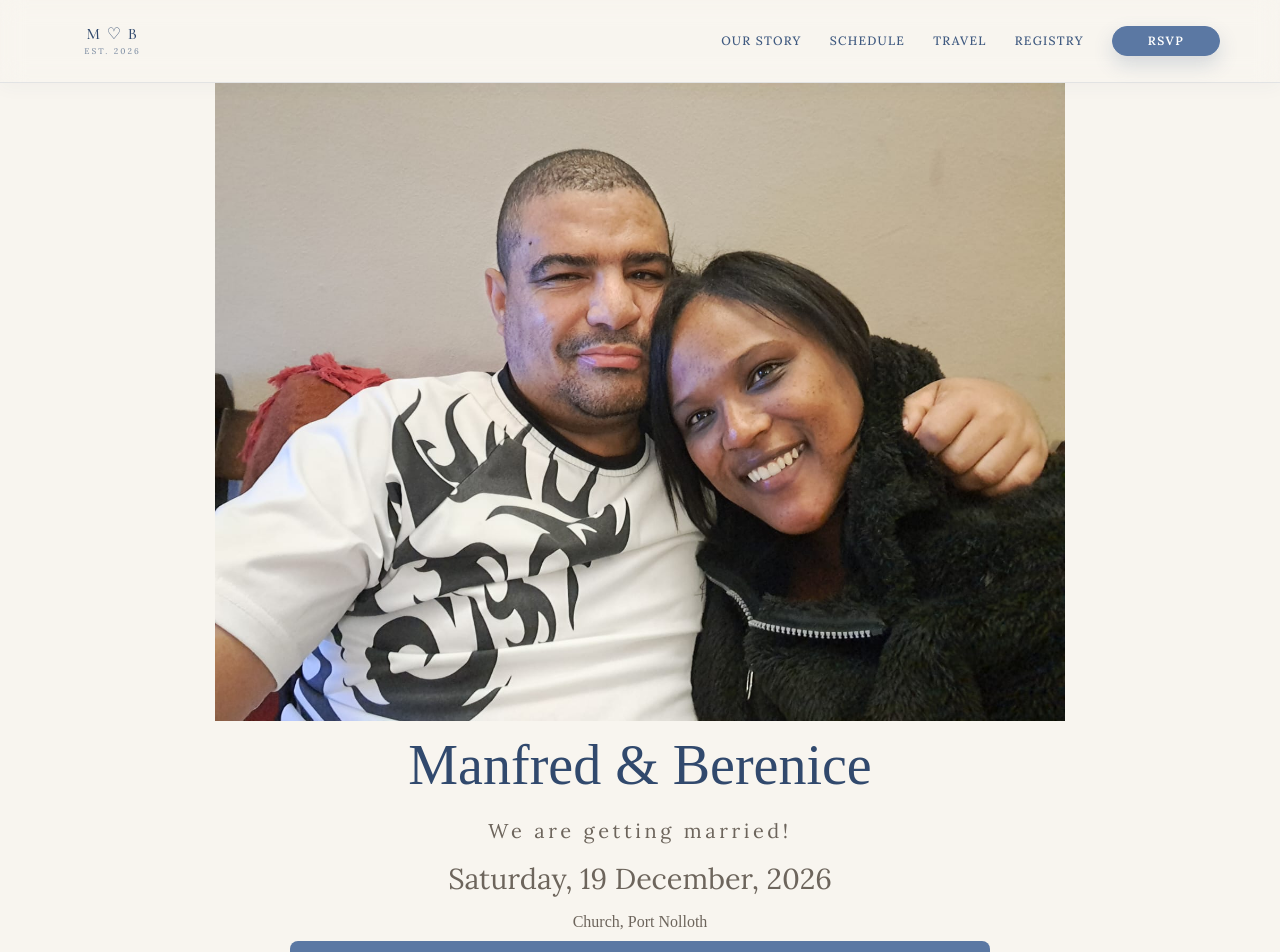
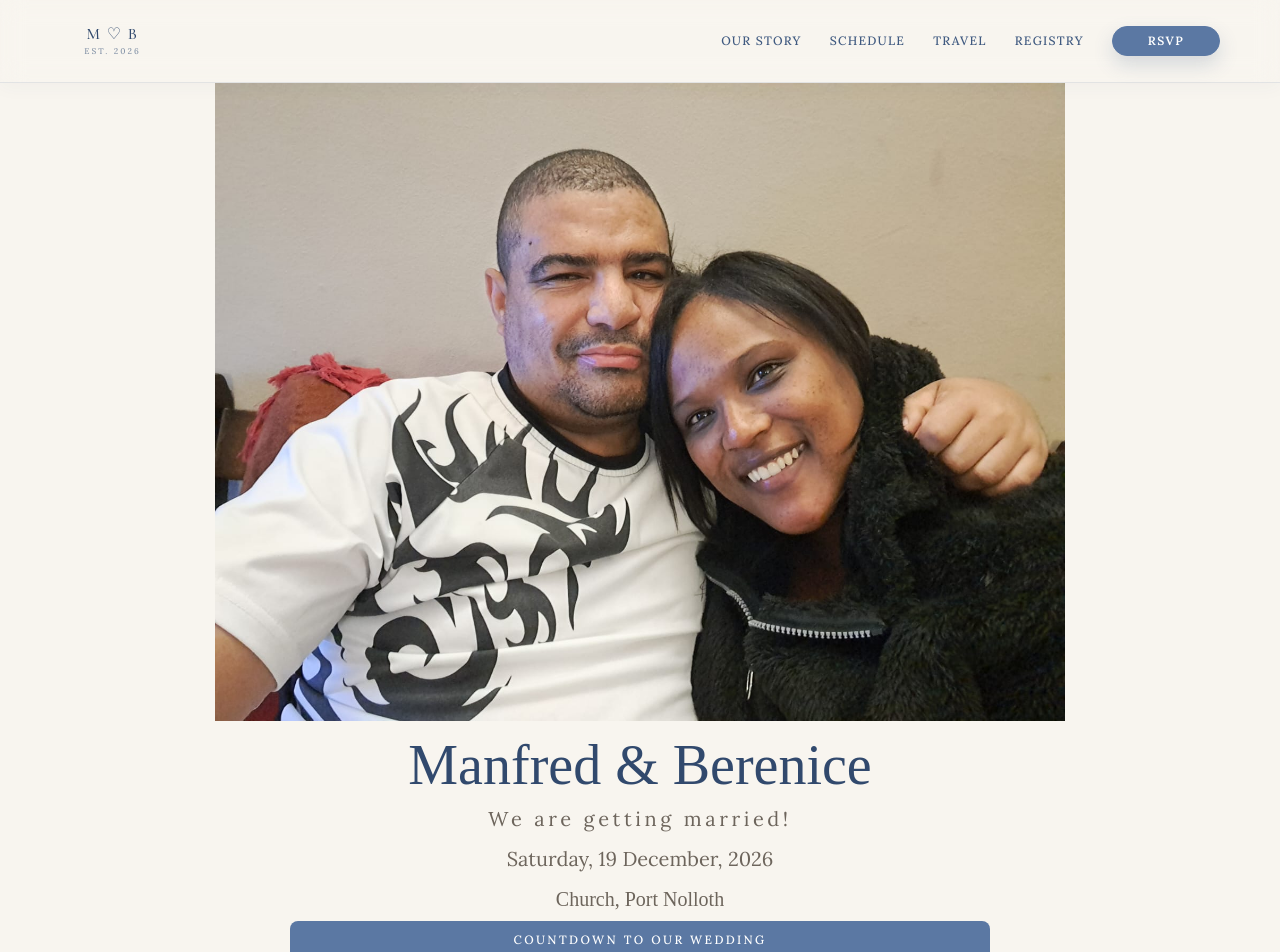
Before and after one commit to teddy-wests1de/mlandrew-wdng, a React (Vite) app: page / in a window 1280 px wide. Shown: the top 952 px of the page. Built offline with nearby package versions, Linux system fonts and the light colour scheme; a web font is replaced by a local one.

Commit message:
Fixed Margins

```diff
--- a/src/index.css
+++ b/src/index.css
@@ -601,6 +601,7 @@ p {
 .couple-names {
   font-size: 3.5rem;
   margin-top: 1rem;
+  margin-bottom: 0.5rem;
 }
 
 .hero-tagline {
@@ -614,12 +615,12 @@ p {
 }
 
 .hero-date {
-  font-size: 1.8rem;
+  font-size: 1.25rem;
 }
 
 .hero-location {
   font-family: var(--script);
-  font-size: 1rem;
+  font-size: 1.25rem;
 }
 
 
```
